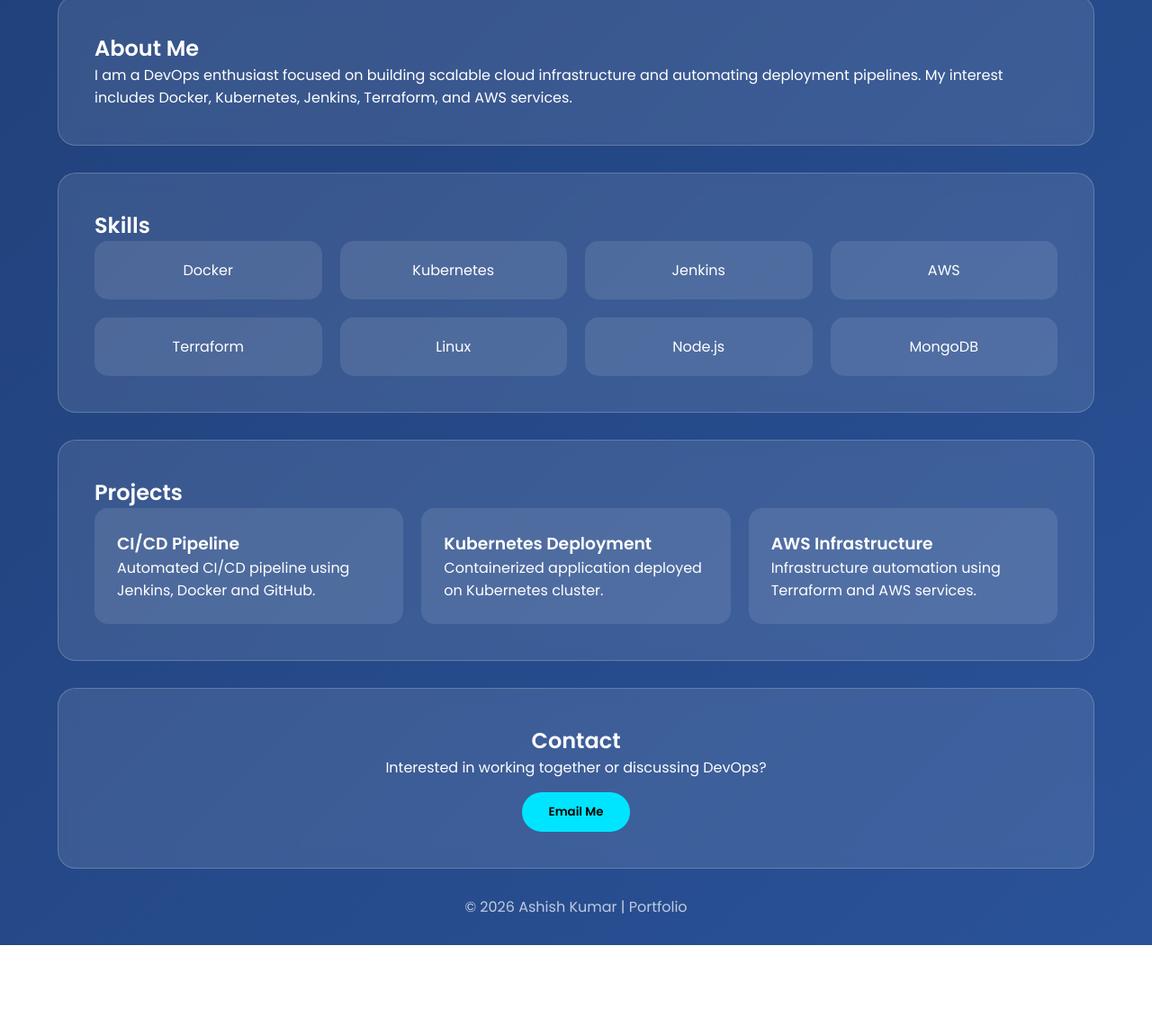
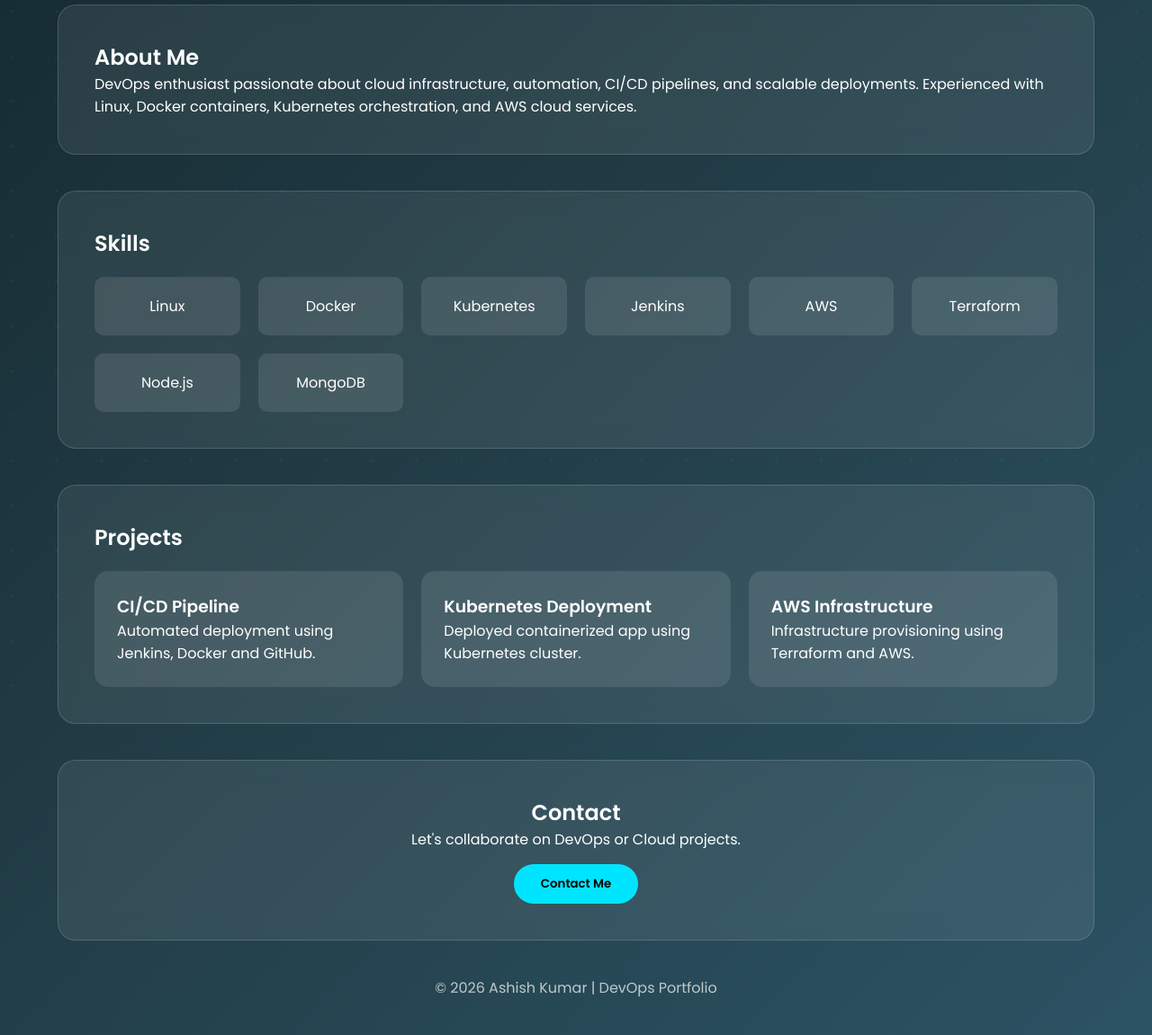
Before and after one commit to Ashi1314/Github-action-zero-to-hero, a plain HTML site: page index.html in a window 1280 px wide. Shown: the part 750-1901 px from the top of the page at 90% size. Before the commit the page ends 1801 px from the top, so only its background shows below. Drawn offline with Linux system fonts and the light colour scheme.

Commit message:
Update index.html

```diff
--- a/index.html
+++ b/index.html
@@ -3,6 +3,7 @@
 <head>
 <meta charset="UTF-8">
 <meta name="viewport" content="width=device-width, initial-scale=1.0">
+
 <title>Ashish Kumar | DevOps Engineer</title>
 
 <link href="https://fonts.googleapis.com/css2?family=Poppins:wght@300;400;600&display=swap" rel="stylesheet">
@@ -13,13 +14,31 @@
 margin:0;
 padding:0;
 box-sizing:border-box;
-font-family:'Poppins',sans-serif;
+font-family:Poppins;
+scroll-behavior:smooth;
 }
 
 body{
-background:linear-gradient(135deg,#1e3c72,#2a5298);
-min-height:100vh;
+background:linear-gradient(135deg,#0f2027,#203a43,#2c5364);
 color:white;
+}
+
+/* background animation */
+
+body::before{
+content:"";
+position:fixed;
+width:200%;
+height:200%;
+background:radial-gradient(circle,#00e5ff22 1px,transparent 1px);
+background-size:50px 50px;
+animation:moveBg 40s linear infinite;
+z-index:-1;
+}
+
+@keyframes moveBg{
+0%{transform:translate(0,0)}
+100%{transform:translate(-500px,-500px)}
 }
 
 .container{
@@ -28,7 +47,7 @@ max-width:1200px;
 margin:auto;
 }
 
-/* NAVBAR */
+/* navbar */
 
 nav{
 display:flex;
@@ -38,37 +57,37 @@ padding:20px 0;
 }
 
 nav h2{
-font-weight:600;
+color:#00e5ff;
 }
 
 nav ul{
 display:flex;
+gap:25px;
 list-style:none;
-gap:25px;
 }
 
-nav ul li a{
+nav a{
 text-decoration:none;
 color:white;
-transition:0.3s;
+transition:.3s;
 }
 
-nav ul li a:hover{
+nav a:hover{
 color:#00e5ff;
 }
 
-/* HERO */
+/* hero */
 
 .hero{
+height:80vh;
 display:flex;
 align-items:center;
 justify-content:center;
-height:80vh;
 text-align:center;
 }
 
 .hero h1{
-font-size:48px;
+font-size:52px;
 }
 
 .hero span{
@@ -77,99 +96,98 @@ color:#00e5ff;
 
 .hero p{
 margin-top:15px;
-font-size:18px;
-opacity:0.8;
+opacity:.8;
 }
 
-/* GLASS CARD */
+/* glass cards */
 
 .card{
-background:rgba(255,255,255,0.1);
+margin:40px 0;
+padding:40px;
 border-radius:20px;
-padding:40px;
-backdrop-filter:blur(10px);
-border:1px solid rgba(255,255,255,0.2);
-margin:30px 0;
-transition:0.3s;
+background:rgba(255,255,255,0.08);
+backdrop-filter:blur(12px);
+border:1px solid rgba(255,255,255,0.15);
+transition:.3s;
 }
 
 .card:hover{
 transform:translateY(-10px);
-box-shadow:0 20px 40px rgba(0,0,0,0.3);
+box-shadow:0 20px 40px rgba(0,0,0,.5);
 }
 
-/* SKILLS */
+/* skills */
 
 .skills{
 display:grid;
-grid-template-columns:repeat(auto-fit,minmax(200px,1fr));
+grid-template-columns:repeat(auto-fit,minmax(150px,1fr));
 gap:20px;
+margin-top:20px;
 }
 
 .skill{
 padding:20px;
 text-align:center;
-border-radius:15px;
+border-radius:10px;
 background:rgba(255,255,255,0.1);
-transition:0.3s;
+transition:.3s;
 }
 
 .skill:hover{
-background:rgba(255,255,255,0.2);
+background:#00e5ff33;
 transform:scale(1.05);
 }
 
-/* PROJECTS */
+/* projects */
 
 .projects{
 display:grid;
 grid-template-columns:repeat(auto-fit,minmax(250px,1fr));
 gap:20px;
+margin-top:20px;
 }
 
 .project{
 padding:25px;
 border-radius:15px;
 background:rgba(255,255,255,0.1);
-transition:0.3s;
+transition:.3s;
 }
 
 .project:hover{
 transform:translateY(-8px);
-background:rgba(255,255,255,0.2);
+background:#00e5ff33;
 }
 
-/* CONTACT */
+/* contact */
 
 .contact{
 text-align:center;
 }
 
-.contact button{
+button{
 margin-top:15px;
 padding:12px 30px;
 border:none;
-border-radius:25px;
+border-radius:30px;
 background:#00e5ff;
 color:black;
 font-weight:600;
 cursor:pointer;
-transition:0.3s;
+transition:.3s;
 }
 
-.contact button:hover{
+button:hover{
 transform:scale(1.1);
 }
 
-/* FOOTER */
-
 footer{
 text-align:center;
-margin:30px 0;
-opacity:0.7;
+margin:40px 0;
+opacity:.7;
 }
 
-/* MOBILE */
+/* mobile */
 
 @media(max-width:768px){
 
@@ -180,13 +198,14 @@ font-size:34px;
 }
 
 </style>
+
 </head>
-
 <body>
 
 <div class="container">
 
 <nav>
+
 <h2>Ashish</h2>
 
 <ul>
@@ -195,42 +214,53 @@ font-size:34px;
 <li><a href="#projects">Projects</a></li>
 <li><a href="#contact">Contact</a></li>
 </ul>
+
 </nav>
 
 
 <section class="hero">
+
 <div>
-<h1>Hello, I'm <span>Ashish Kumar</span></h1>
-<p>DevOps & Cloud Enthusiast | AWS | Docker | Kubernetes | Jenkins</p>
+<h1>Hello I'm <span>Ashish Kumar</span></h1>
+
+<p>DevOps Engineer | AWS | Docker | Kubernetes | Jenkins | Terraform</p>
+
 </div>
+
 </section>
 
 
 <section id="about" class="card">
+
 <h2>About Me</h2>
+
 <p>
-I am a DevOps enthusiast focused on building scalable cloud infrastructure and
-automating deployment pipelines. My interest includes Docker, Kubernetes,
-Jenkins, Terraform, and AWS services.
+DevOps enthusiast passionate about cloud infrastructure,
+automation, CI/CD pipelines, and scalable deployments.
+Experienced with Linux, Docker containers, Kubernetes orchestration,
+and AWS cloud services.
 </p>
+
 </section>
 
 
 <section id="skills" class="card">
+
 <h2>Skills</h2>
 
 <div class="skills">
 
+<div class="skill">Linux</div>
 <div class="skill">Docker</div>
 <div class="skill">Kubernetes</div>
 <div class="skill">Jenkins</div>
 <div class="skill">AWS</div>
 <div class="skill">Terraform</div>
-<div class="skill">Linux</div>
 <div class="skill">Node.js</div>
 <div class="skill">MongoDB</div>
 
 </div>
+
 </section>
 
 
@@ -242,17 +272,17 @@ Jenkins, Terraform, and AWS services.
 
 <div class="project">
 <h3>CI/CD Pipeline</h3>
-<p>Automated CI/CD pipeline using Jenkins, Docker and GitHub.</p>
+<p>Automated deployment using Jenkins, Docker and GitHub.</p>
 </div>
 
 <div class="project">
 <h3>Kubernetes Deployment</h3>
-<p>Containerized application deployed on Kubernetes cluster.</p>
+<p>Deployed containerized app using Kubernetes cluster.</p>
 </div>
 
 <div class="project">
 <h3>AWS Infrastructure</h3>
-<p>Infrastructure automation using Terraform and AWS services.</p>
+<p>Infrastructure provisioning using Terraform and AWS.</p>
 </div>
 
 </div>
@@ -264,15 +294,16 @@ Jenkins, Terraform, and AWS services.
 
 <h2>Contact</h2>
 
-<p>Interested in working together or discussing DevOps?</p>
+<p>Let's collaborate on DevOps or Cloud projects.</p>
 
-<button>Email Me</button>
+<button>Contact Me</button>
 
 </section>
 
+<footer>
 
-<footer>
-<p>© 2026 Ashish Kumar | Portfolio</p>
+<p>© 2026 Ashish Kumar | DevOps Portfolio</p>
+
 </footer>
 
 </div>
```
